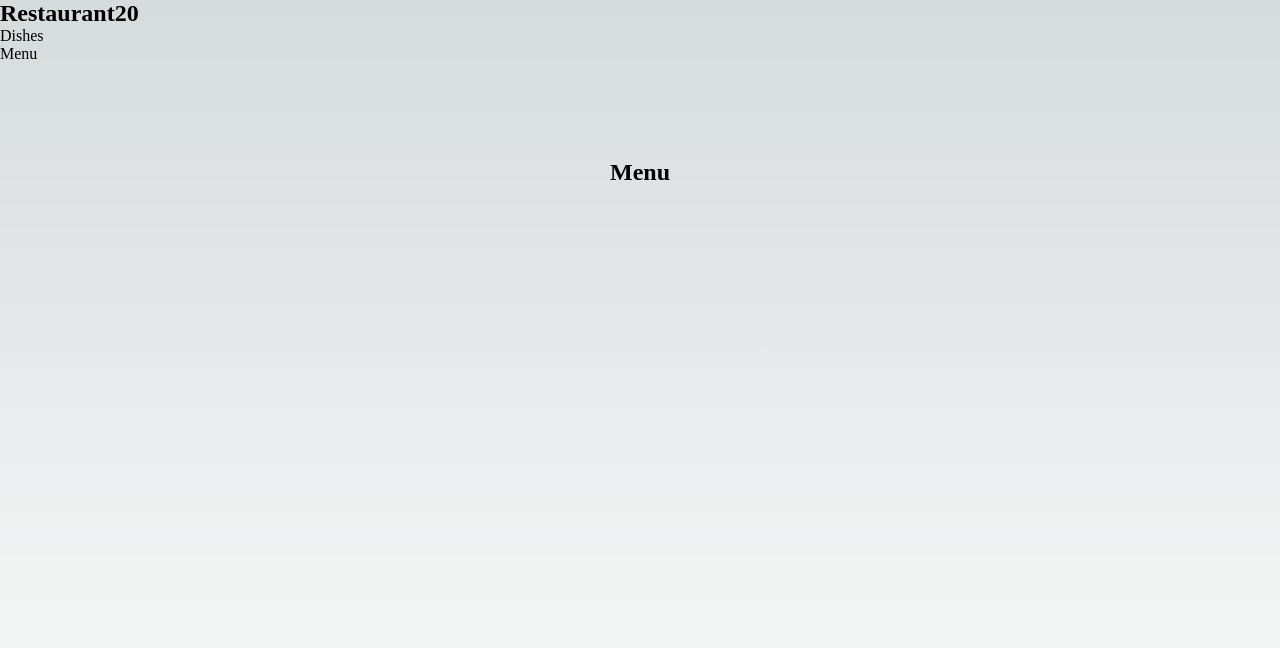
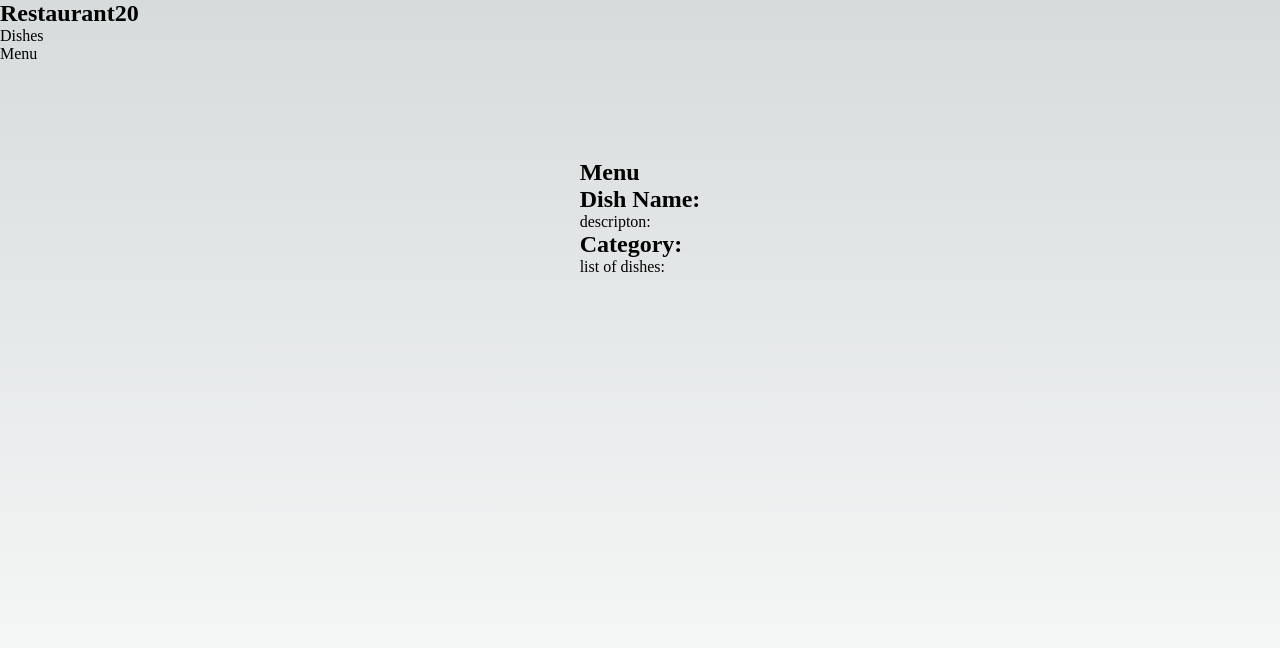
Before and after one commit to edw14/Restaurant20, a Next.js app: page /menu in a window 1280 px wide. Shown: the top 648 px of the page. Built offline with nearby package versions, Linux system fonts and the light colour scheme.

Commit message:
04: Create DishMenu and MenuCategory components

```diff
--- /dev/null
+++ b/src/components/DishMenu.tsx
@@ -0,0 +1,16 @@
+import React from "react";
+import MenuCategory from "./MenuCategory";
+
+export default function MenuDish({ dish }: unknown) {
+  return (
+    <>
+      <section>
+        <h2>Dish Name: </h2>
+      </section>
+      <section>
+        <p>descripton: </p>
+      </section>
+      <MenuCategory />
+    </>
+  );
+}
--- /dev/null
+++ b/src/components/MenuCategory.tsx
@@ -0,0 +1,14 @@
+import React from "react";
+
+export default function MenuCategory({ categoryName, dishes }) {
+  return (
+    <>
+      <section>
+        <h2>Category: </h2>
+      </section>
+      <section>
+        <p>list of dishes: </p>
+      </section>
+    </>
+  );
+}
--- a/src/pages/menu/index.tsx
+++ b/src/pages/menu/index.tsx
@@ -1,4 +1,5 @@
 import React from "react";
+import DishMenu from "src/components/DishMenu";
 import Layout from "src/components/layout";
 
 export default function MenuPage() {
@@ -6,6 +7,7 @@ export default function MenuPage() {
     <Layout>
       <section>
         <h2>Menu</h2>
+        <DishMenu dish={DishMenu} />
       </section>
     </Layout>
   );
```
